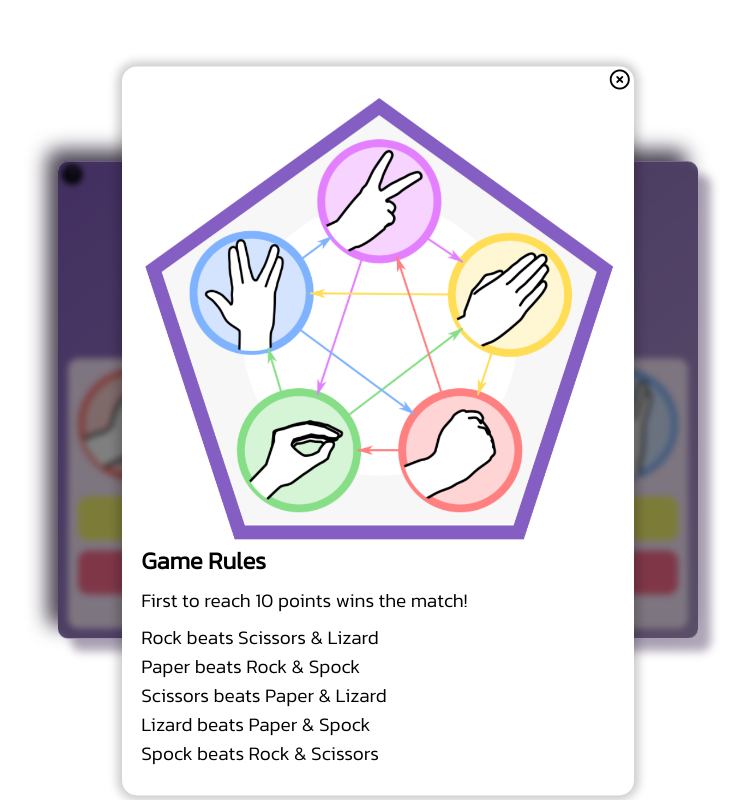
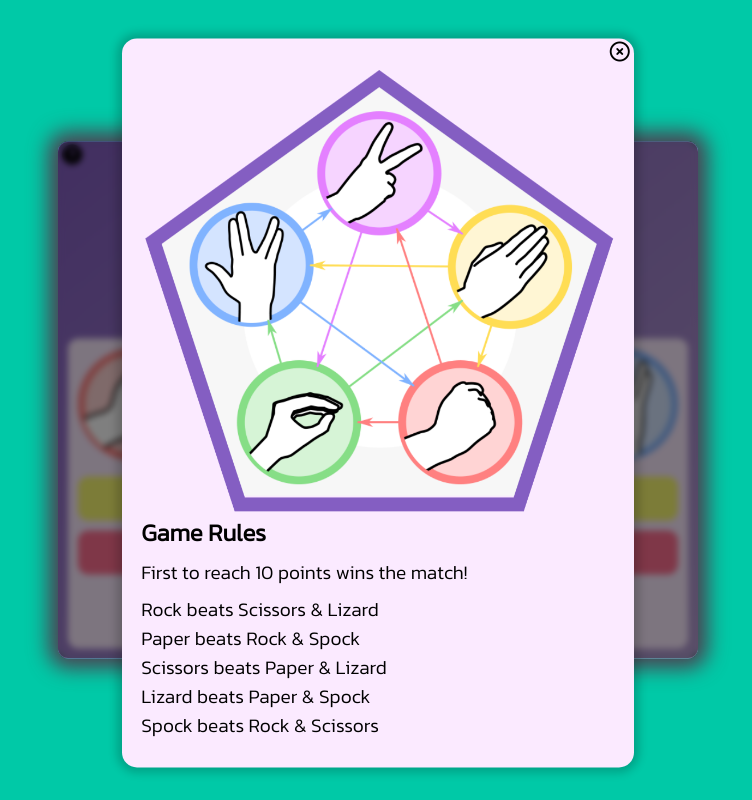
Before and after one commit to JoeYip13/Project-2-JavaScript, a plain HTML site: page index.html in a window 1280 px wide. Both pictures are taken after a click on the button 334 px from the left and 175 px from the top of the page. Shown: the whole page, without its empty margins (262-1014 px from the left). Drawn offline with Linux system fonts and the light colour scheme.

Commit message:
Comments to CSS and changed some font colors for accessibility

```diff
--- a/assets/css/style.css
+++ b/assets/css/style.css
@@ -10,6 +10,7 @@
 body {
     font-family: Kanit, sans-serif;
     font-weight: 300;
+    background-color: #00c9a7;
 }
 
 img {
@@ -17,11 +18,11 @@ img {
     display: block;
 }
 
-/* Mobile Screen Size */
+/* Mobile Screen Size 320px upto 425px*/
 
 main {
     background-image: linear-gradient(to bottom right, #845ec2, #b39cd0);
-    box-shadow: -11px -12px 20px 0px #4b4453, 13px 13px 10px #b0a8b9;
+    box-shadow: 0px 0px 20px 10px #4b4453;
     display: flex;
     flex-direction: column;
     align-items: center;
@@ -74,7 +75,8 @@ main {
 .user-choice,
 .computer-choice {
     background-color: #ff6f91;
-    color: white;
+    color: black;
+    font-weight: bold;
     font-size: 1rem;
     padding: 0.625em 1em;
     text-align: center;
@@ -86,9 +88,10 @@ main {
     justify-content: center;
 }
 
-.result-display p {
+#result {
     background-color: #ff6f91;
-    color: white;
+    color: black;
+    font-weight: bold;
     width: 50%;
     text-align: center;
     font-size: 1rem;
@@ -195,7 +198,7 @@ main {
     min-height: 50%;
     position: absolute;
     z-index: 2;
-    background-color: white;
+    background-color: #fbeaff;
     box-shadow: 0 0 10px 5px rgb(0 0 0 / 20%);
     border-radius: 15px;
   }
@@ -255,14 +258,16 @@ main {
   }
 
 
-/* Media Queries */
+/* Media Queries from 760px. Tablet viewing */
 
 @media (min-width: 760px) {
 
+    /* Increase heading size */
     .heading {
         font-size: 2rem;
     }
 
+    /* Adjust the width of the choice display and score display for tablet viewing */
     .user-choice,
     .computer-choice {
         width: 30%;
@@ -275,8 +280,10 @@ main {
 
 }
 
+/* For small laptop upto medium desktop viewing */
 @media (min-width: 1000px) {
 
+    /* Moves the main game section into the center of the page  */
     main {
         border-radius: 10px;
         position: absolute;
@@ -286,6 +293,7 @@ main {
         height: auto;
     }
 
+    /* Adjust logo and heading size to suit desktop veiwing */
     .logo {
         width: 25%;
     }
@@ -294,6 +302,7 @@ main {
         font-size: 1.5rem;
     }
 
+    /* Displays the game buttons in a row */
     .game-controls {
         flex-wrap: nowrap;
     }
@@ -302,6 +311,7 @@ main {
         margin: 0;
     }
 
+    /* Adjust the width of the choice display and score display to suit desktop viewing */
     .user-choice,
     .computer-choice {
         width: 50%;
@@ -312,21 +322,24 @@ main {
         width: 50%;
     }
 
+    /* Positions the modal display higher up in aspect ratio to the screen. */
     .modal {
-        width: 80%;
         top: -20%;
     }
 
 }
 
+    /* For larger desktop viewing */
 @media (min-width: 1500px) {
 
+    /* Position the 'question mark' font awesoem icon to the corner of the screen */
     .question {
         top: 0;
         left: 0;
         margin: 0.6250em;
     }
 
+    /* Adjust the width of the choice display and score display to suit desktop viewing */
     .user-choice,
     .computer-choice {
         width: 30%;
```
